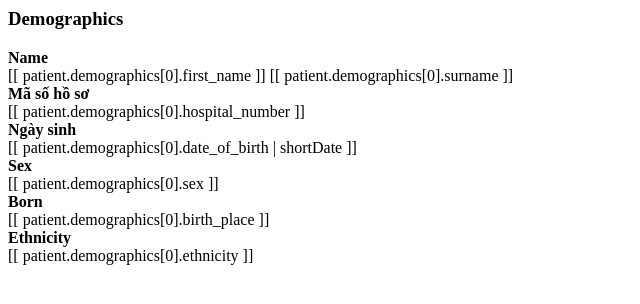
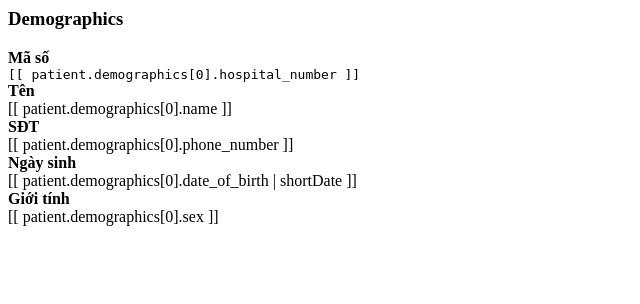
Before and after one commit to huylenq/tuong_clinic, a Django app: template tuong_clinic/templates/partials/_demographics_panel.html in a window 1280 px wide. Shown: the top 304 px of the page, without its empty margins (0-640 px from the left). Run offline with Django 3.2, Linux system fonts and the light colour scheme; the template is opened without the code that fills it, so the values that code supplies are empty.

Commit message:
Localization for demographics panel details

```diff
--- a/tuong_clinic/templates/partials/_demographics_panel.html
+++ b/tuong_clinic/templates/partials/_demographics_panel.html
@@ -9,19 +9,26 @@
   <div class="panel-body">
     <div class="row">
       <div class="col-md-4">
-        <b>Name</b>
+        <b>Mã số</b>
       </div>
       <div class="col-md-8">
-        [[ patient.demographics[0].first_name ]]
-        [[ patient.demographics[0].surname ]]
+        <code>[[ patient.demographics[0].hospital_number ]]</code>
       </div>
     </div>
     <div class="row">
       <div class="col-md-4">
-        <b>Mã số hồ sơ</b>
+        <b>Tên</b>
       </div>
       <div class="col-md-8">
-        [[ patient.demographics[0].hospital_number ]]
+        [[ patient.demographics[0].name ]]
+      </div>
+    </div>
+    <div class="row">
+      <div class="col-md-4">
+        <b>SĐT</b>
+      </div>
+      <div class="col-md-8">
+        [[ patient.demographics[0].phone_number ]]
       </div>
     </div>
     <div class="row">
@@ -34,28 +41,12 @@
     </div>
     <div class="row">
       <div class="col-md-4">
-        <b>Sex</b>
+        <b>Giới tính</b>
       </div>
       <div class="col-md-8">
         [[ patient.demographics[0].sex ]]
       </div>
     </div>
-    <div class="row">
-      <div class="col-md-4">
-        <b>Born</b>
-      </div>
-      <div class="col-md-8">
-        [[ patient.demographics[0].birth_place ]]
-      </div>
-    </div>
-    <div class="row">
-      <div class="col-md-4">
-        <b>Ethnicity</b>
-      </div>
-      <div class="col-md-8">
-        [[ patient.demographics[0].ethnicity ]]
-      </div>
-    </div>
   </div>
   {% block footer %}{% endblock %}
 </div>
```
